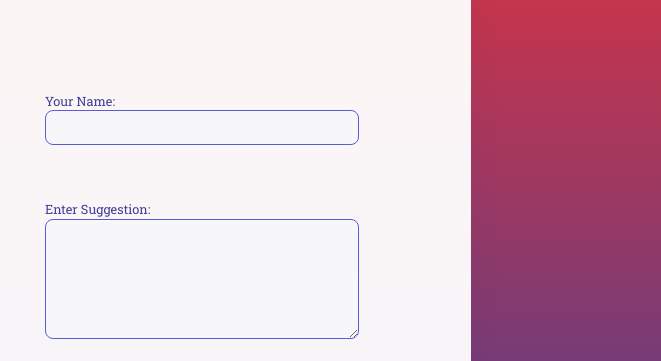
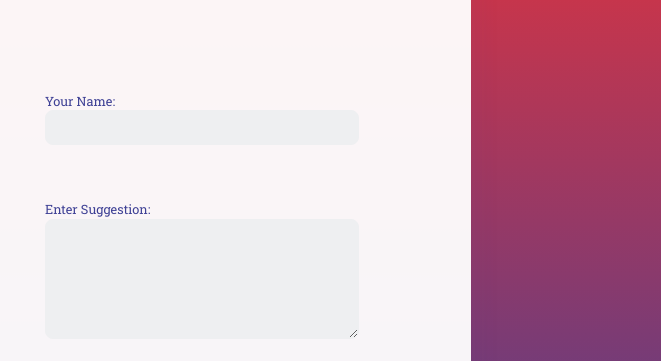
Before and after one commit to x100LogicGuru/Musaroq-Suggestion-box, a plain HTML site: page index.html in a window 1280 px wide. Shown: the part 179-540 px from the top of the page, 619-1280 px from the left. Drawn offline with nearby package versions, Linux system fonts and the light colour scheme.

Commit message:
COLOR CHANGE

```diff
--- a/style.css
+++ b/style.css
@@ -150,10 +150,10 @@ input,
 textarea {
   width: 100%;
   padding: 0.5rem 0.5rem;
-  border: 0.1px solid #5a5cd6;
+  border: 0.1px solid #EEEFF1;
   border-radius: 8px;
   font-size: 0.95rem;
-  background: #f7f7fa;
+  background: #EEEFF1;
   color: #222;
   transition: border-color 0.2s, background 0.2s;
   resize: none;
@@ -161,9 +161,9 @@ textarea {
 
 input:focus,
 textarea:focus {
-  border-color: #5a5cd6;
+
   outline: none;
-  background: #fff;
+  background: #EEEFF1;
   font-size: 12px;
 }
 
```
